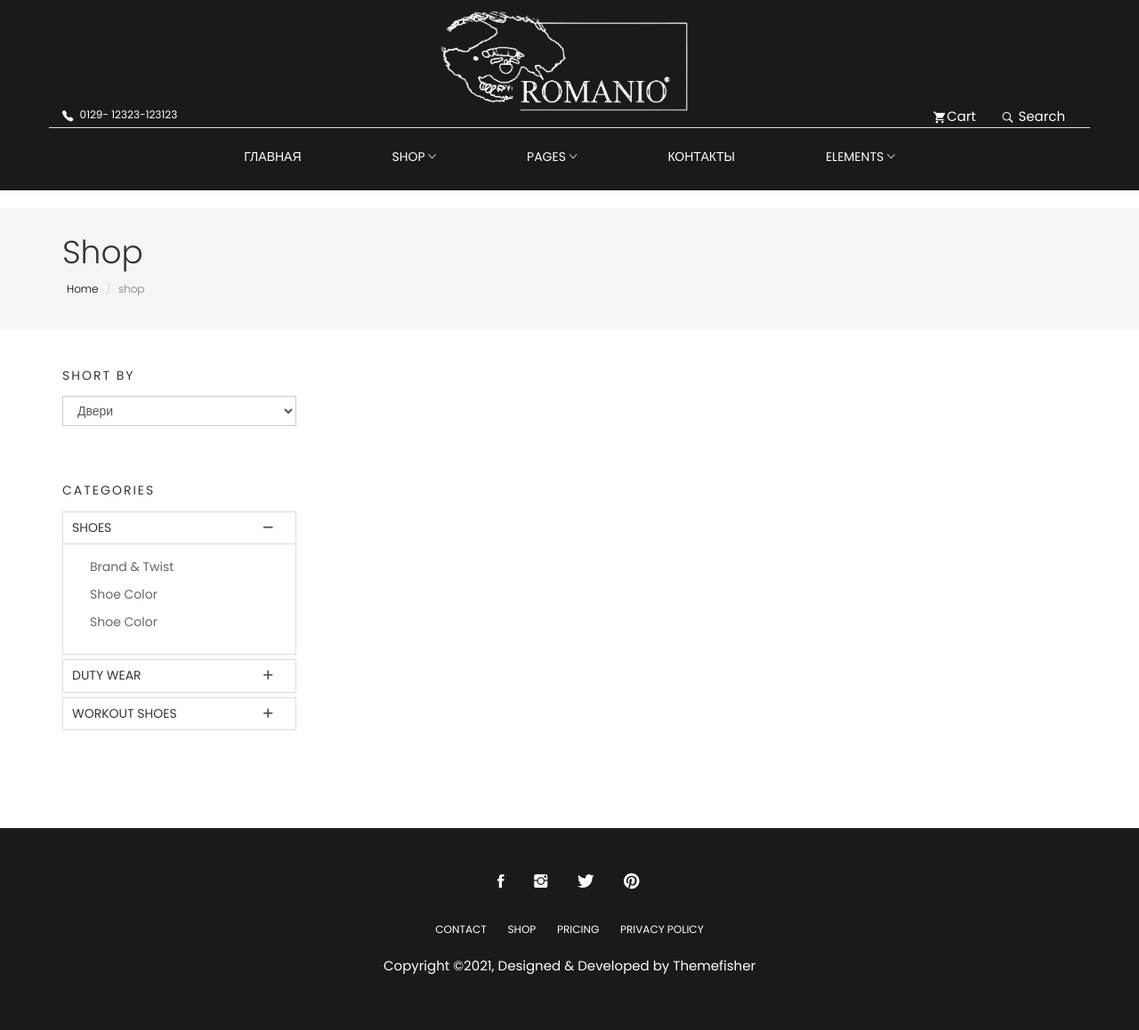
After one commit to Dubbbbb/romanio, a Django app: template romanio/mainapp/templates/category/shop-sidebar.html in a window 1280 px wide. The commit adds this page. Shown: the whole page at 89% size. Run offline with Django 3.2, Linux system fonts and the light colour scheme; the template is opened without the code that fills it: values that come from a table or form of the project are taken from there, others are empty; data comes from the database, SQL or seed files in the repository; parts of the project's set-up code (start-up, migrations or seed data) failed here and were passed over; some libraries are stand-ins or nearby versions; some web fonts are replaced.

Commit message:
Categories page

```diff
--- a/romanio/mainapp/admin.py
+++ b/romanio/mainapp/admin.py
@@ -12,6 +12,6 @@ class AdminWindow(admin.ModelAdmin):
     prepopulated_fields = {"slug": ("title",)}
 
 
-admin.site.register(MainCategory,MainCategoryAdmin)
+admin.site.register(SubCategory,MainCategoryAdmin)
 admin.site.register(Door,AdminDoor)
 admin.site.register(Window,AdminWindow)
--- a/romanio/mainapp/models.py
+++ b/romanio/mainapp/models.py
@@ -6,7 +6,7 @@ class Product(models.Model):
     class Meta:
         abstract = True
 
-    category = models.ForeignKey("MainCategory", verbose_name="Категория", on_delete=models.CASCADE)
+    category = models.ForeignKey("SubCategory", verbose_name="Категория", on_delete=models.CASCADE)
     title = models.CharField(max_length=255, verbose_name='Наименование')
     slug = models.SlugField(unique=True)
     image = models.ImageField(verbose_name="Изображение")
@@ -30,12 +30,14 @@ class Window(Product):
         verbose_name_plural = 'Окна'
 
 
-class MainCategory(models.Model):
+class SubCategory(models.Model):
     title = models.CharField(max_length=50, verbose_name="Категория")
     slug = models.SlugField(max_length=50, unique=True)
 
     def __str__(self):
         return self.title
+
+
 
     class Meta():
         verbose_name = 'Категории'
--- /dev/null
+++ b/romanio/mainapp/templates/category/shop-sidebar.html
@@ -0,0 +1,226 @@
+<!--
+THEME: Aviato | E-commerce template
+VERSION: 1.0.0
+AUTHOR: Themefisher
+
+HOMEPAGE: https://themefisher.com/products/aviato-e-commerce-template/
+DEMO: https://demo.themefisher.com/aviato/
+GITHUB: https://github.com/themefisher/Aviato-E-Commerce-Template/
+
+WEBSITE: https://themefisher.com
+TWITTER: https://twitter.com/themefisher
+FACEBOOK: https://www.facebook.com/themefisher
+-->
+
+
+{% load static %}
+<!DOCTYPE html>
+<html lang="en">
+<head>
+
+  <!-- Basic Page Needs
+  ================================================== -->
+  <meta charset="utf-8">
+  <title>Romanio | Двери</title>
+
+  <!-- Mobile Specific Metas
+  ================================================== -->
+  <meta http-equiv="X-UA-Compatible" content="IE=edge">
+  <meta name="description" content="Construction Html5 Template">
+  <meta name="viewport" content="width=device-width, initial-scale=1.0, maximum-scale=5.0">
+  <meta name="author" content="Themefisher">
+  <meta name="generator" content="Themefisher Constra HTML Template v1.0">
+
+  <!-- Favicon -->
+  <link rel="shortcut icon" type="image/x-icon" href="{% static "images/favicon.png" %}" />
+
+  <!-- Themefisher Icon font -->
+  <link rel="stylesheet" href="{% static "plugins/themefisher-font/style.css" %}">
+  <!-- bootstrap.min css -->
+  <link rel="stylesheet" href="{% static "plugins/bootstrap/css/bootstrap.min.css" %}">
+
+  <!-- Animate css -->
+  <link rel="stylesheet" href="{% static "plugins/animate/animate.css" %}">
+  <!-- Slick Carousel -->
+  <link rel="stylesheet" href="{% static "plugins/slick/slick.css" %}">
+  <link rel="stylesheet" href="{% static "plugins/slick/slick-theme.css" %}">
+
+  <!-- Main Stylesheet -->
+  <link rel="stylesheet" href="{% static "css/style.css" %}">
+
+</head>
+
+<body id="body">
+
+{% block navbar %}
+{% include "navbar/navbar.html" %}
+{% endblock navbar %}
+
+<section class="page-header">
+	<div class="container">
+		<div class="row">
+			<div class="col-md-12">
+				<div class="content">
+					<h1 class="page-name">Shop</h1>
+					<ol class="breadcrumb">
+						<li><a href="index.html">Home</a></li>
+						<li class="active">shop</li>
+					</ol>
+				</div>
+			</div>
+		</div>
+	</div>
+</section>
+
+
+<section class="products section">
+	<div class="container">
+		<div class="row">
+			<div class="col-md-3">
+				<div class="widget">
+					<h4 class="widget-title">Short By</h4>
+					<form method="post" action="#">
+                        <select class="form-control">
+
+							{% for categories in category %}
+                            <option>{{ categories.title }}</option>
+                            {% endfor %}
+                        </select>
+                    </form>
+	            </div>
+				<div class="widget product-category">
+					<h4 class="widget-title">Categories</h4>
+					<div class="panel-group commonAccordion" id="accordion" role="tablist" aria-multiselectable="true">
+					  	<div class="panel panel-default">
+						    <div class="panel-heading" role="tab" id="headingOne">
+						      	<h4 class="panel-title">
+						        	<a role="button" data-toggle="collapse" data-parent="#accordion" href="#collapseOne" aria-expanded="true" aria-controls="collapseOne">
+						          	Shoes
+						        	</a>
+						      	</h4>
+						    </div>
+					    <div id="collapseOne" class="panel-collapse collapse in" role="tabpanel" aria-labelledby="headingOne">
+							<div class="panel-body">
+								<ul>
+									<li><a href="#!">Brand & Twist</a></li>
+									<li><a href="#!">Shoe Color</a></li>
+									<li><a href="#!">Shoe Color</a></li>
+								</ul>
+							</div>
+					    </div>
+					  </div>
+					  <div class="panel panel-default">
+					    <div class="panel-heading" role="tab" id="headingTwo">
+					      <h4 class="panel-title">
+					        <a class="collapsed" role="button" data-toggle="collapse" data-parent="#accordion" href="#collapseTwo" aria-expanded="false" aria-controls="collapseTwo">
+					         	Duty Wear
+					        </a>
+					      </h4>
+					    </div>
+					    <div id="collapseTwo" class="panel-collapse collapse" role="tabpanel" aria-labelledby="headingTwo">
+					    	<div class="panel-body">
+					     		<ul>
+									<li><a href="#!">Brand & Twist</a></li>
+									<li><a href="#!">Shoe Color</a></li>
+									<li><a href="#!">Shoe Color</a></li>
+								</ul>
+					    	</div>
+					    </div>
+					  </div>
+					  <div class="panel panel-default">
+					    <div class="panel-heading" role="tab" id="headingThree">
+					      <h4 class="panel-title">
+					        <a class="collapsed" role="button" data-toggle="collapse" data-parent="#accordion" href="#collapseThree" aria-expanded="false" aria-controls="collapseThree">
+					          	WorkOut Shoes
+					        </a>
+					      </h4>
+					    </div>
+					    <div id="collapseThree" class="panel-collapse collapse" role="tabpanel" aria-labelledby="headingThree">
+					    	<div class="panel-body">
+					      		<ul>
+									<li><a href="#!">Brand & Twist</a></li>
+									<li><a href="#!">Shoe Color</a></li>
+									<li><a href="#!">Gladian Shoes</a></li>
+									<li><a href="#!">Swis Shoes</a></li>
+								</ul>
+					    	</div>
+					    </div>
+					  </div>
+					</div>
+
+				</div>
+			</div>
+			<div class="col-md-9">
+				<div class="row">
+
+			{% for item in products %}
+
+			<div class="col-md-4">
+				<div class="product-item">
+					<div class="product-thumb">
+						<span class="bage">Sale</span>
+						<img class="img-responsive" src="{{ item.image.url }}" alt="product-img" />
+						<div class="preview-meta">
+							<ul>
+								<li>
+									<span  data-toggle="modal" data-target="#product-modal">
+										<i class="tf-ion-ios-search-strong"></i>
+									</span>
+								</li>
+								<li>
+			                        <a href="#!" ><i class="tf-ion-ios-heart"></i></a>
+								</li>
+								<li>
+									<a href="#!"><i class="tf-ion-android-cart"></i></a>
+								</li>
+							</ul>
+                      	</div>
+					</div>
+					<div class="product-content">
+						<h4><a href="product-single.html">{{ item.title }}</a></h4>
+						<p class="price">{{ item.price }} BYN</p>
+					</div>
+				</div>
+			</div>
+			{% endfor %}
+				</div>
+			</div>
+
+		</div>
+	</div>
+</section>
+
+{% block footer %}
+{% include "footer/footer.html" %}
+{% endblock footer %}
+    <!--
+    Essential Scripts
+    =====================================-->
+
+    <!-- Main jQuery -->
+    <script src="{% static "plugins/jquery/dist/jquery.min.js" %}"></script>
+    <!-- Bootstrap 3.1 -->
+    <script src="{% static "plugins/bootstrap/js/bootstrap.min.js" %}"></script>
+    <!-- Bootstrap Touchpin -->
+    <script src="{% static "plugins/bootstrap-touchspin/dist/jquery.bootstrap-touchspin.min.js" %}"></script>
+    <!-- Instagram Feed Js -->
+    <script src="{% static "plugins/instafeed/instafeed.min.js" %}"></script>
+    <!-- Video Lightbox Plugin -->
+    <script src="{% static "plugins/ekko-lightbox/dist/ekko-lightbox.min.js" %}"></script>
+    <!-- Count Down Js -->
+    <script src="{% static "plugins/syo-timer/build/jquery.syotimer.min.js" %}"></script>
+
+    <!-- slick Carousel -->
+    <script src="{% static "plugins/slick/slick.min.js" %}"></script>
+    <script src="{% static "plugins/slick/slick-animation.min.js" %}"></script>
+
+    <!-- Google Mapl -->
+    <script src="{% static "https://maps.googleapis.com/maps/api/js?key=AIzaSyCC72vZw-6tGqFyRhhg5CkF2fqfILn2Tsw" %}"></script>
+    <script type="text/javascript" src="plugins/google-map/gmap.js"></script>
+
+    <!-- Main Js File -->
+    <script src="{% static "js/script.js" %}"></script>
+
+
+  </body>
+  </html>
--- a/romanio/mainapp/templates/index.html
+++ b/romanio/mainapp/templates/index.html
@@ -87,7 +87,7 @@ FACEBOOK: https://www.facebook.com/themefisher
 			</div>
 			<div class="col-md-6">
 				<div class="category-box category-box-2">
-					<a href="#!">
+					<a href="{% url 'category_door' %}">
 						<img src="{% static "images/shop/category/category-3.jpg" %}"  alt="">
 						<div class="content">
 							<h3>Двери</h3>
@@ -110,7 +110,7 @@ FACEBOOK: https://www.facebook.com/themefisher
 				<h2>Популярные товары</h2>
 			</div>
 		</div>
-		{% for item in door %}
+		{% for item in products %}
 
 			<div class="col-md-4">
 				<div class="product-item">
--- a/romanio/mainapp/urls.py
+++ b/romanio/mainapp/urls.py
@@ -5,5 +5,6 @@ from .views import *
 
 urlpatterns = [
     path('', HomePage.as_view(), name="home"),
-    path('contacts/', contacts_page, name="contacts_page")
+    path('contacts/', contacts_page, name="contacts_page"),
+    path('<str:"slug_id">/',CatalogPage.as_view(), name="category_door")
 ]
```
Also changed, not shown: romanio/mainapp/views.py (+19 -4 lines), romanio/db.sqlite3, romanio/mainapp/migrations/0003_rename_category_subcategory.py (added).
